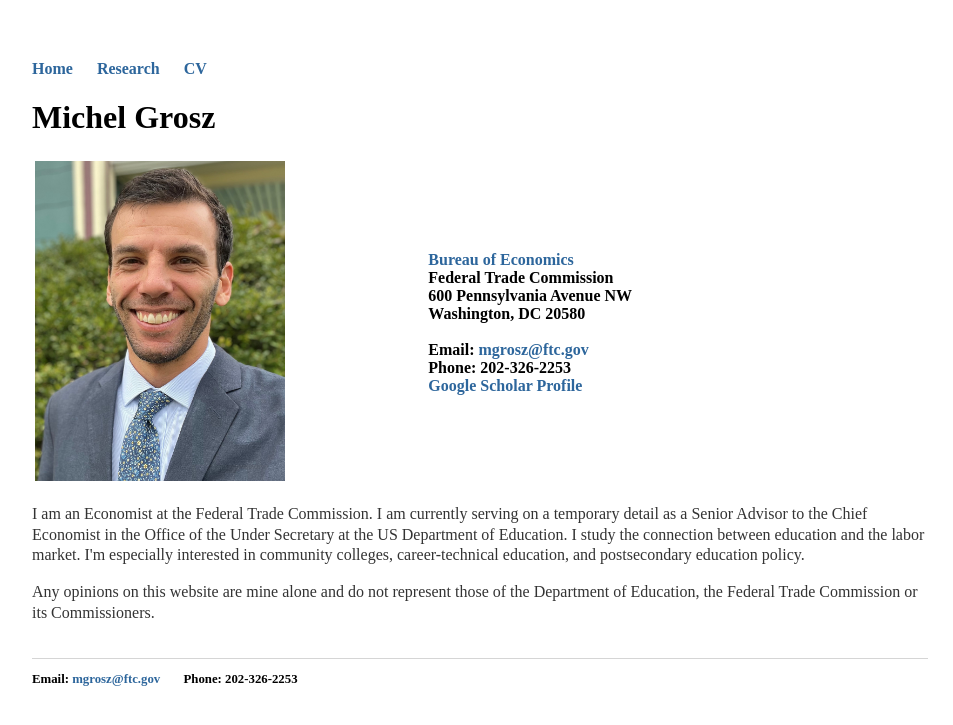
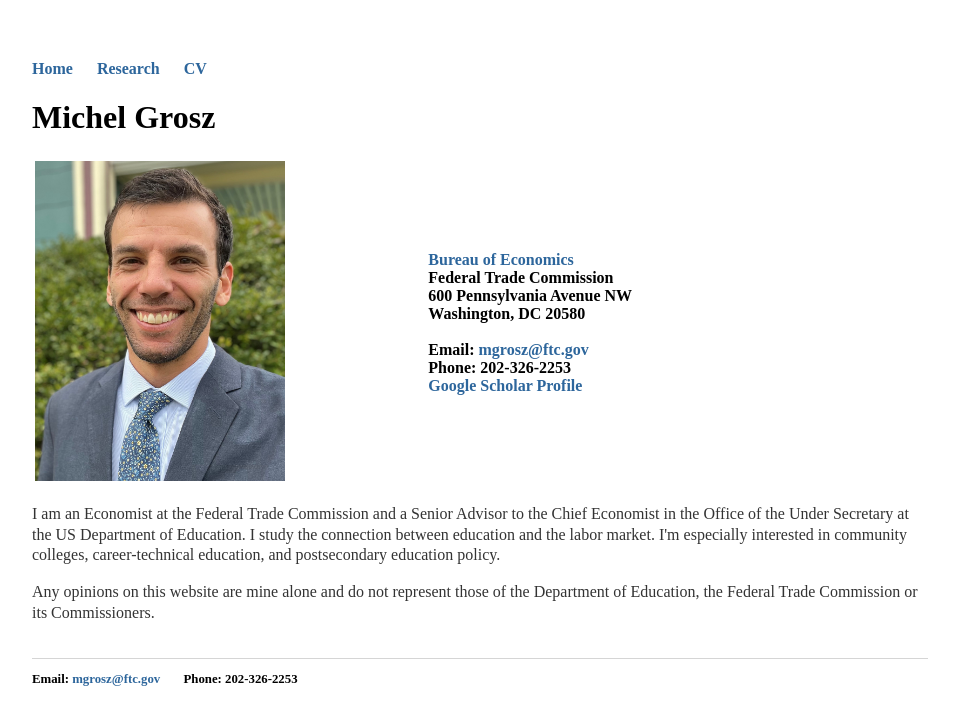
Before and after one commit to mzgrosz/mzgrosz.github.io, a Jekyll site: the page built from index.html, in a window 1280 px wide. Shown: the top 725 px of the page, without its empty margins (160-1113 px from the left). Built offline with Jekyll 4.4.1, drawn with Linux system fonts in a browser that asks for light colours.

Commit message:
Update index.html

```diff
--- a/index.html
+++ b/index.html
@@ -20,7 +20,7 @@ title: Michel Grosz
   </tr>
 </table>
 
-	<p>  I am an Economist at the Federal Trade Commission. I am currently serving on a temporary detail as a Senior Advisor to the Chief Economist in the Office of the Under Secretary at the US Department of Education. I study the connection between education and the labor market. I'm especially interested in community colleges, career-technical education, and postsecondary education policy.
+	<p>  I am an Economist at the Federal Trade Commission and a Senior Advisor to the Chief Economist in the Office of the Under Secretary at the US Department of Education. I study the connection between education and the labor market. I'm especially interested in community colleges, career-technical education, and postsecondary education policy.
 
 	</p>
 
```
